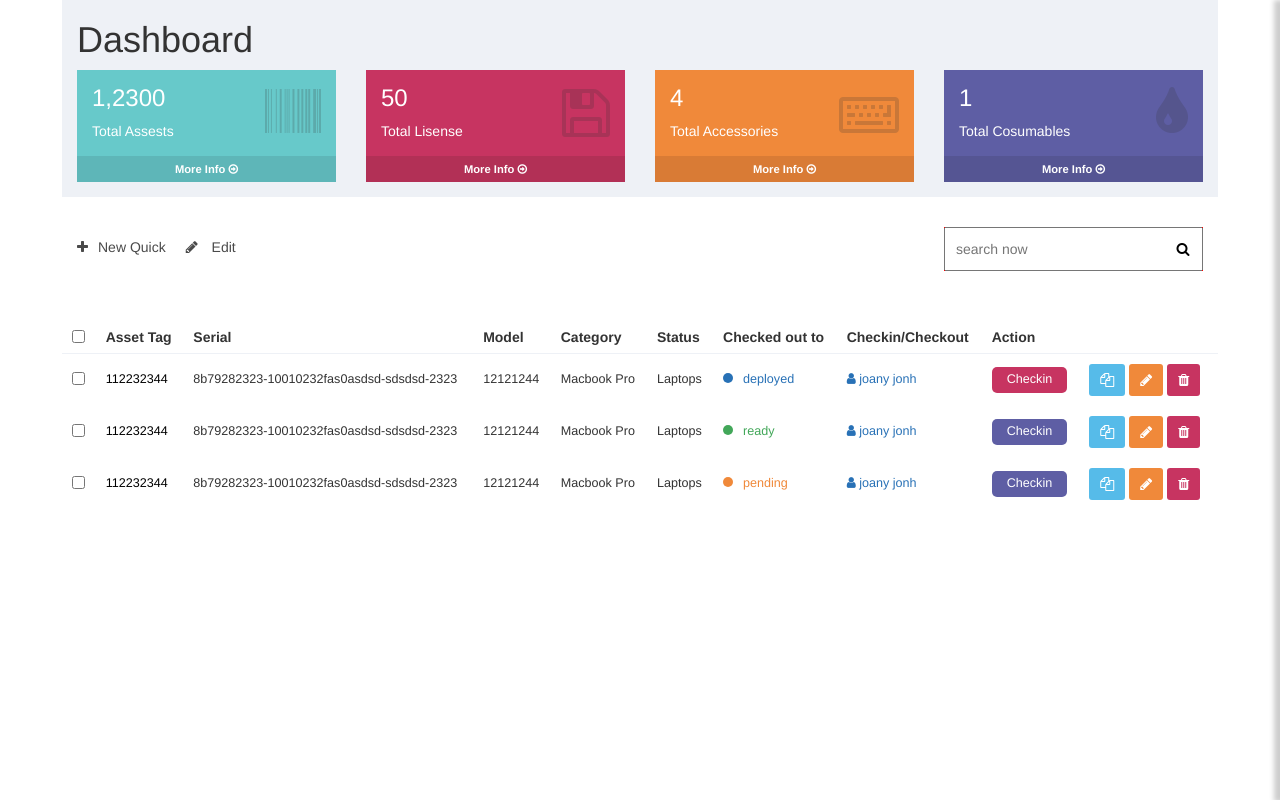
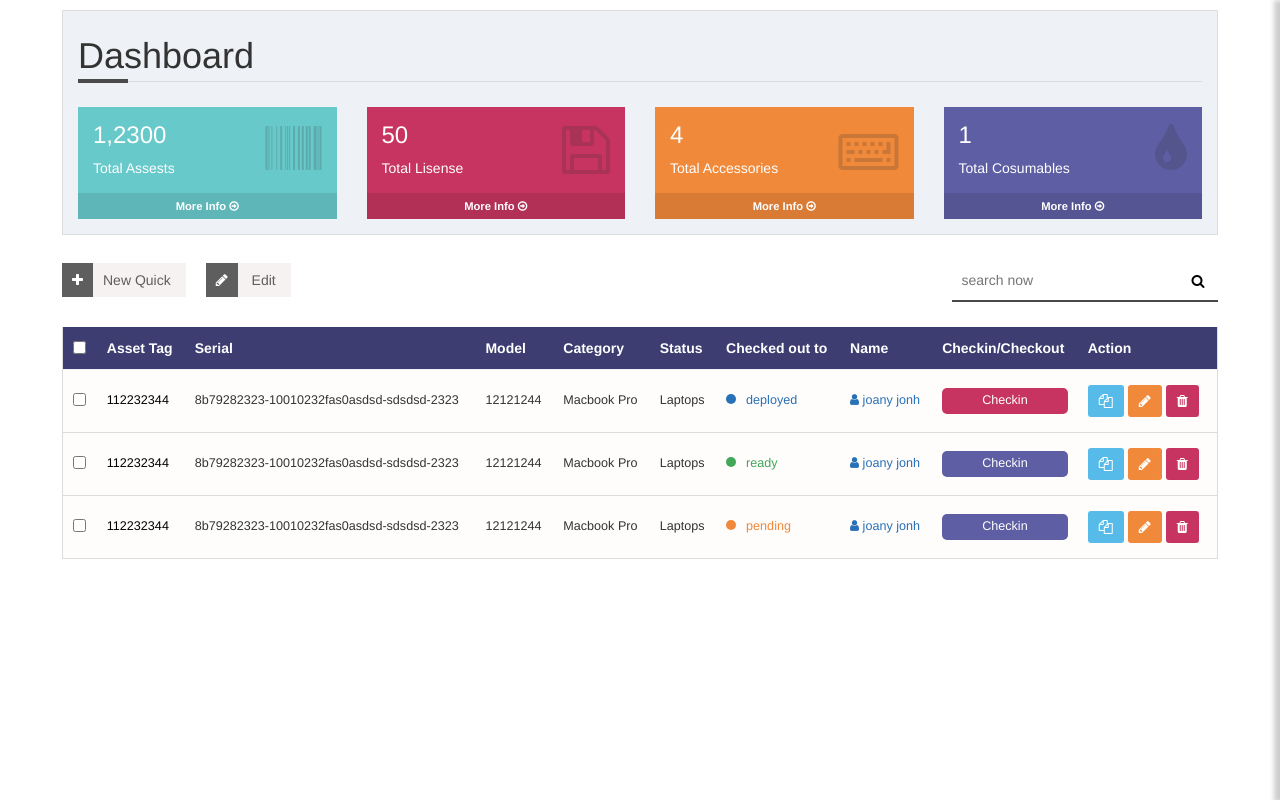
Before and after one commit to wilvyrux/dashboard, a PHP site: page / in a window 1280 px wide. Run offline with PHP 8.4, Linux system fonts and the light colour scheme.

Commit message:
small css update

```diff
--- a/index.php
+++ b/index.php
@@ -174,6 +174,7 @@
                 <th>Category </th>
                 <th>Status </th>
                 <th>Checked out to </th>
+                <th>Name </th>
                 <th>Checkin/Checkout </th>
                 <th>Action </th>
               </tr>
--- a/sass/core-style.scss
+++ b/sass/core-style.scss
@@ -7,5 +7,7 @@
 // @import "partials/resets";
 @import "partials/resets";
 @import "partials/buttons";
+@import "partials/headings";
+@import "partials/tables";
 @import "partials/contents";
 // @import "partials/sidebar";
--- a/sass/partials/_buttons.scss
+++ b/sass/partials/_buttons.scss
@@ -77,3 +77,42 @@
         }
     }
 }
+
+.control-butons-edit {
+    height: 40px;
+    display: flex;
+    align-items: center;
+    float: left;
+    overflow: auto;
+    width: 100%;
+    i {
+        // margin-right: 10px;
+        margin-right: 10px;
+        background: #5e5e5e;
+        padding: 10px;
+        display: inline-block;
+        color: #fff;
+    }
+    a {
+        display: block;
+        margin-right: 20px;
+        text-decoration: none;
+        color: $color-dark;
+        @include transition(.3s);
+        // background: #484848;
+        // padding: 5px 10px;
+        color: #5e5e5e;
+        // border-radius: 3px;
+        background: #f6f2f2;
+        padding-right: 15px;
+        &:hover {
+            opacity: .4;
+        }
+    }
+    &:after {
+        display: block;
+        content: '';
+        clear: both;
+        content: '';
+    }
+}
--- a/sass/partials/_contents.scss
+++ b/sass/partials/_contents.scss
@@ -1,8 +1,8 @@
 .dashboard {
-    overflow-y: scroll;
-    overflow-x: hidden;
-    height: 100%;
-    position: absolute;
+    // overflow-y: scroll;
+    // overflow-x: hidden;
+    // height: 100%;
+    // position: absolute;
     &__wrapper {
         width: 95%;
         max-width: 95%;
@@ -100,6 +100,9 @@
 }
 
 .color-thumbnail {
+    margin: 10px 0;
+    border: 1px solid #ddd;
+    background: #fffcfc;
     .container {
         max-width: 100%;
         width: 100%;
@@ -148,33 +151,6 @@
     }
 }
 
-.table-list {
-    margin-top: 50px;
-    table {
-        width: 100%;
-        thead {
-            border-bottom: 1px solid $color-lightgray;
-        }
-        td,
-        th {
-            padding: 5px 10px;
-            a {
-                text-decoration: none;
-                color: $color-black;
-            }
-        }
-        tr {
-            td {
-                font-size: .9em;
-                img {
-                    width: 40px;
-                    height: 40px;
-                }
-            }
-        }
-    }
-}
-
 .status {
     &:before {
         width: 10px;
@@ -214,6 +190,8 @@
     color: $color-white;
     @include transition(.4s);
     @include border-radius(5px);
+    width: 100%;
+    text-align: center;
     &__checkin {
         background: $color-violet;
     }
@@ -268,20 +246,33 @@
 }
 
 .top-navigation {
-    margin-top: 30px;
+    margin-top: 15px;
+    // background: #e3dddd;
+    // padding: 5px 10px;
     .container {
         max-width: 1400px;
         width: 100%;
+        padding: 0;
+    }
+    .col-lg-9.col-md-9.text-left {
+        &:after {
+            display: block;
+            clear: both;
+            width: 100%;
+            content: '';
+        }
     }
 }
 
 .searchbar {
-    background: #f00;
     width: 100%;
     position: relative;
     input {
         padding: 10px;
         width: 100%;
+        background: transparent !important;
+        border: 0;
+        border-bottom: 2px solid #484848;
     }
     button {
         position: absolute;
@@ -296,23 +287,3 @@
         }
     }
 }
-
-.control-butons-edit {
-    height: 40px;
-    display: flex;
-    align-items: center;
-    float: left;
-    i {
-        margin-right: 10px;
-    }
-    a {
-        display: block;
-        margin-right: 20px;
-        text-decoration: none;
-        color: $color-dark;
-        @include transition(.3s);
-        &:hover {
-            opacity: .4;
-        }
-    }
-}
--- /dev/null
+++ b/sass/partials/_headings.scss
@@ -0,0 +1,15 @@
+h1 {
+    border-bottom: 1px solid #ddd;
+    padding: 5px 0;
+    position: relative;
+    margin-bottom: 25px;
+    &:after {
+        content: '';
+        width: 50px;
+        background: #4a4a4a;
+        position: absolute;
+        left: 0;
+        bottom: -2px;
+        height: 4px;
+    }
+}
--- /dev/null
+++ b/sass/partials/_tables.scss
@@ -0,0 +1,51 @@
+// .table-list.table-responsive {
+//     background: #fffcfc;
+//     padding: 10px;
+//     border: 1px solid #ddd;
+//     table {
+//         thead {
+//             background: #4a4a4a;
+//             color: #fff;
+//         }
+//     }
+// }
+.table-list {
+    margin-top: 25px;
+    background: #fffcfc;
+    // padding: 10px;
+    border: 1px solid #ddd;
+    border-top: 0;
+    table {
+        width: 100%;
+        thead {
+            border-bottom: 1px solid $color-lightgray;
+            background: #3d3d71;
+            color: #fff;
+        }
+        td,
+        th {
+            padding: 10px;
+            a {
+                text-decoration: none;
+                color: $color-black;
+            }
+        }
+        tr {
+            td {
+                font-size: .9em;
+                img {
+                    width: 40px;
+                    height: 40px;
+                }
+            }
+        }
+        tbody {
+            tr {
+                border-bottom: 1px solid #ddd;
+                &:last-child {
+                    border-bottom: 0;
+                }
+            }
+        }
+    }
+}
```
Also changed, not shown: css/core-style.css, 1 other file.
